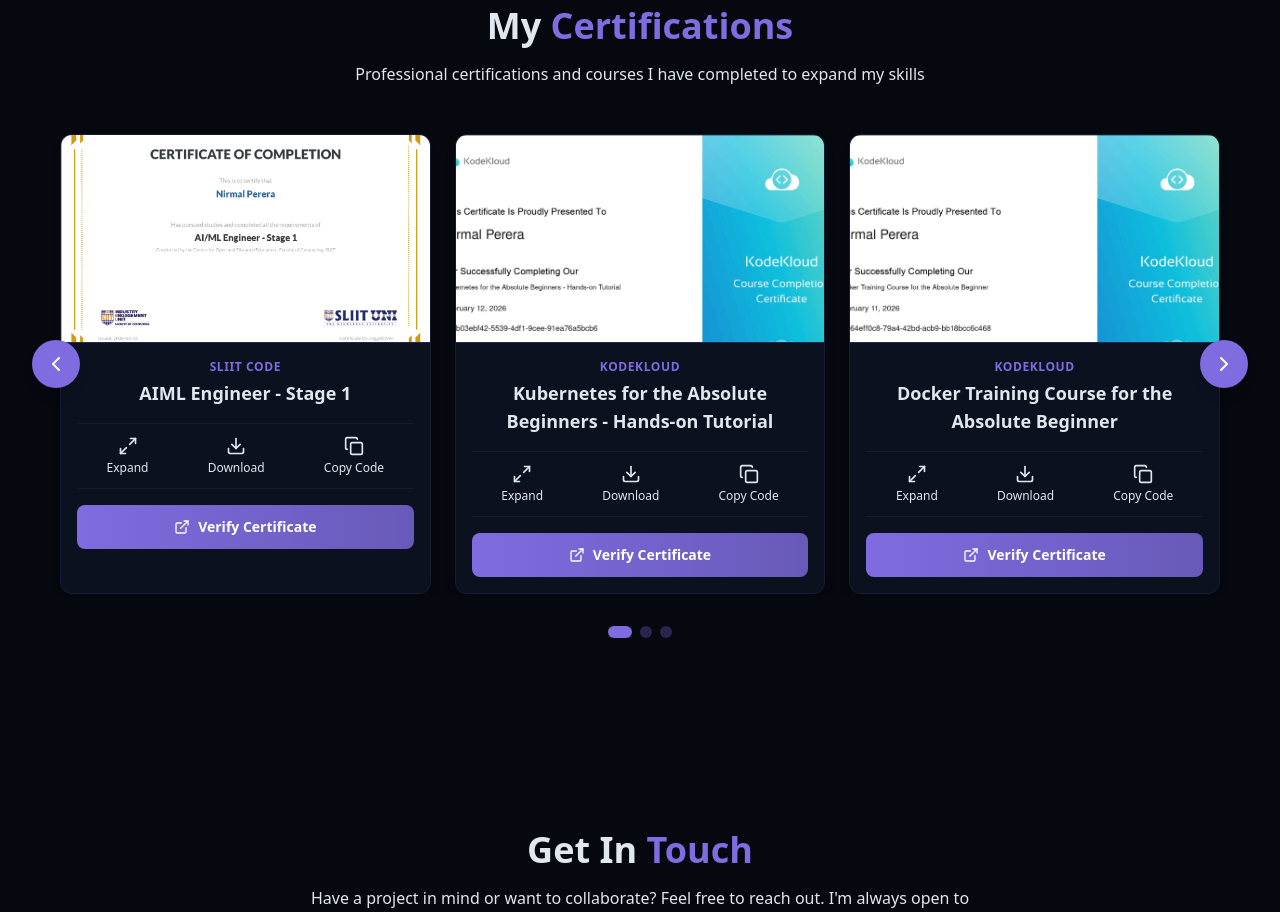
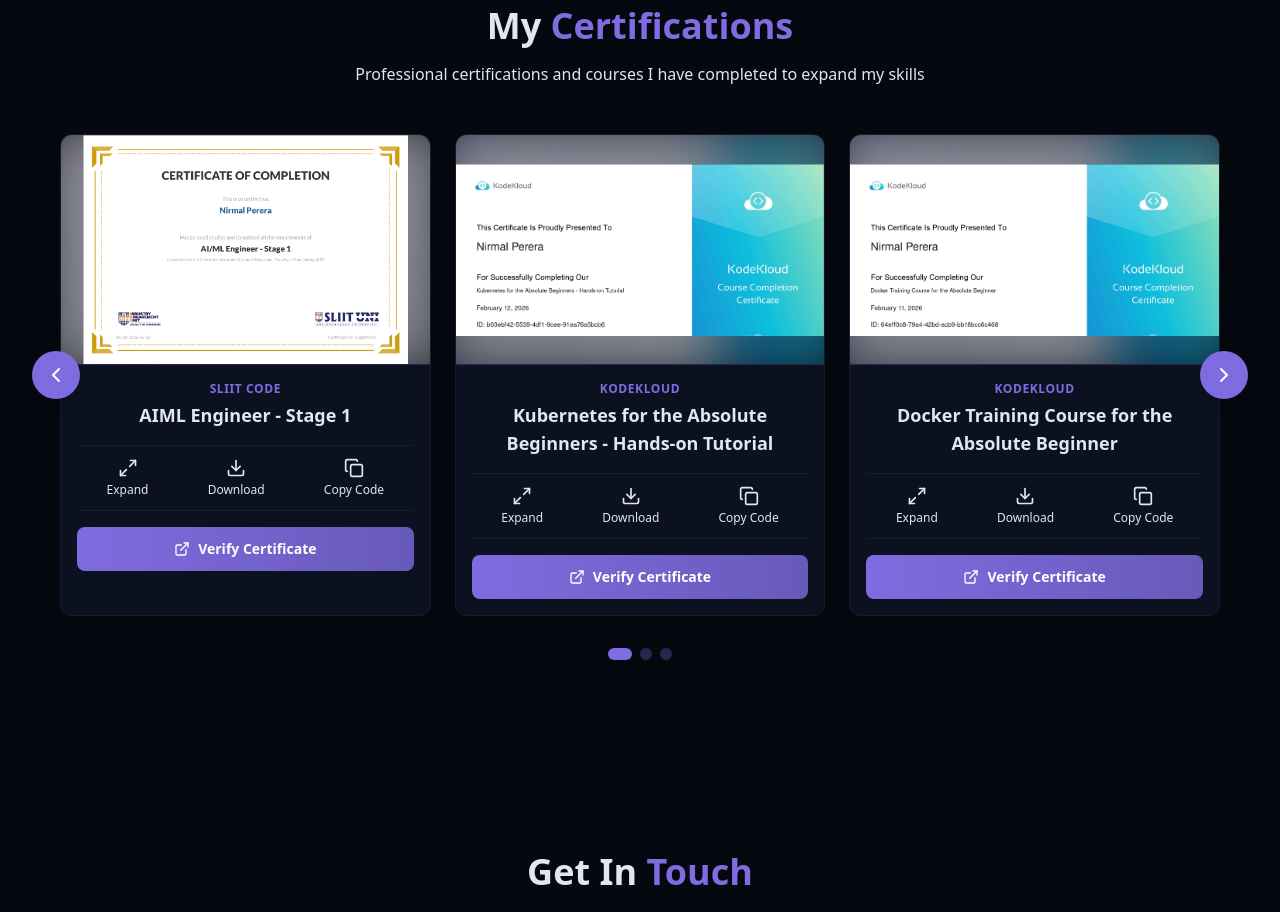
Before and after one commit to nirmal-404/portfolio, a React (Vite) app: page / in a window 1280 px wide. Shown: the part 3740-4652 px from the top of the page. Built offline with nearby package versions, Linux system fonts and the light colour scheme; no server answers.

Commit message:
made the certificate card scrollable and adjusted the certificate preview

```diff
--- a/src/components/CertificationsSection.jsx
+++ b/src/components/CertificationsSection.jsx
@@ -203,13 +203,19 @@
                                     <div className="bg-card rounded-xl overflow-hidden shadow-lg hover:shadow-2xl transition-all duration-300 h-full flex flex-col hover:-translate-y-1 border border-primary/10 hover:border-primary/30">
                                         {/* Certificate Image Hero */}
                                         <div
-                                            className="w-full h-52 overflow-hidden cursor-pointer relative group bg-gradient-to-br from-primary/10 to-secondary/10 border-b border-primary/20"
+                                            className="w-full aspect-[16/10] overflow-hidden cursor-pointer relative group bg-gradient-to-br from-primary/10 to-secondary/10 border-b border-primary/20"
                                             onClick={() => setSelectedCert(cert)}
                                         >
                                             <img
                                                 src={cert.preview}
+                                                alt=""
+                                                aria-hidden="true"
+                                                className="absolute inset-0 w-full h-full object-cover scale-110 blur-xl opacity-50"
+                                            />
+                                            <img
+                                                src={cert.preview}
                                                 alt={cert.title}
-                                                className="w-full h-full object-cover transition-transform duration-500 group-hover:scale-105"
+                                                className="relative w-full h-full object-contain transition-transform duration-500 group-hover:scale-105"
                                             />
                                             <div className="absolute inset-0 bg-black/0 group-hover:bg-black/30 transition-all duration-300 flex items-center justify-center">
                                                 <div className="bg-primary/90 hover:bg-primary rounded-full p-3 opacity-0 group-hover:opacity-100 transition-all duration-300 transform scale-75 group-hover:scale-100">
@@ -318,7 +324,7 @@
                     onClick={() => setSelectedCert(null)}
                 >
                     <div
-                        className="bg-card rounded-xl overflow-hidden shadow-2xl max-w-4xl w-full border border-primary/20"
+                        className="relative bg-card rounded-xl overflow-y-auto shadow-2xl max-w-4xl w-full max-h-[calc(100vh-2rem)] border border-primary/20"
                         onClick={(e) => e.stopPropagation()}
                     >
                         {/* Close Button */}
```
